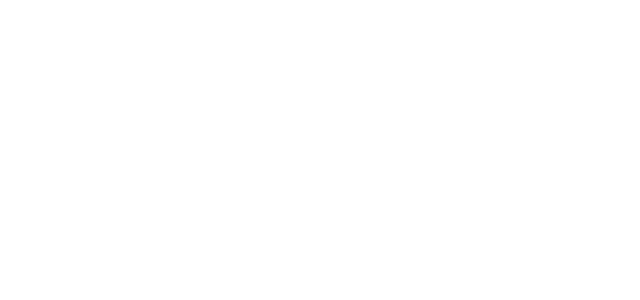
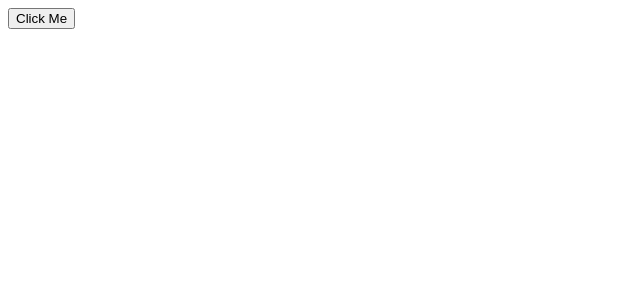
Before and after one commit to acciojob/fetch-users-MrMi18, a React app: page / in a window 1280 px wide. Shown: the top 300 px of the page, without its empty margins (0-640 px from the left). Built offline with nearby package versions, Linux system fonts and the light colour scheme.

Commit message:
API called

```diff
--- a/src/components/App.js
+++ b/src/components/App.js
@@ -1,11 +1,24 @@
 
 import React from "react";
+import axios from "axios";
 import './../styles/App.css';
 
 const App = () => {
+  const fetchUser = async () =>{
+    try{
+      axios.get("https://reqres.in/api/users");
+    }catch(err){
+      console.error(err.message);
+    }
+
+  }
+  // useEffect(() =>{
+  //   fetchUser();
+  // },[])
   return (
     <div>
-        {/* Do not remove the main div */}
+       <button onClick={fetchUser} > Click Me</button>
+
     </div>
   )
 }
```
